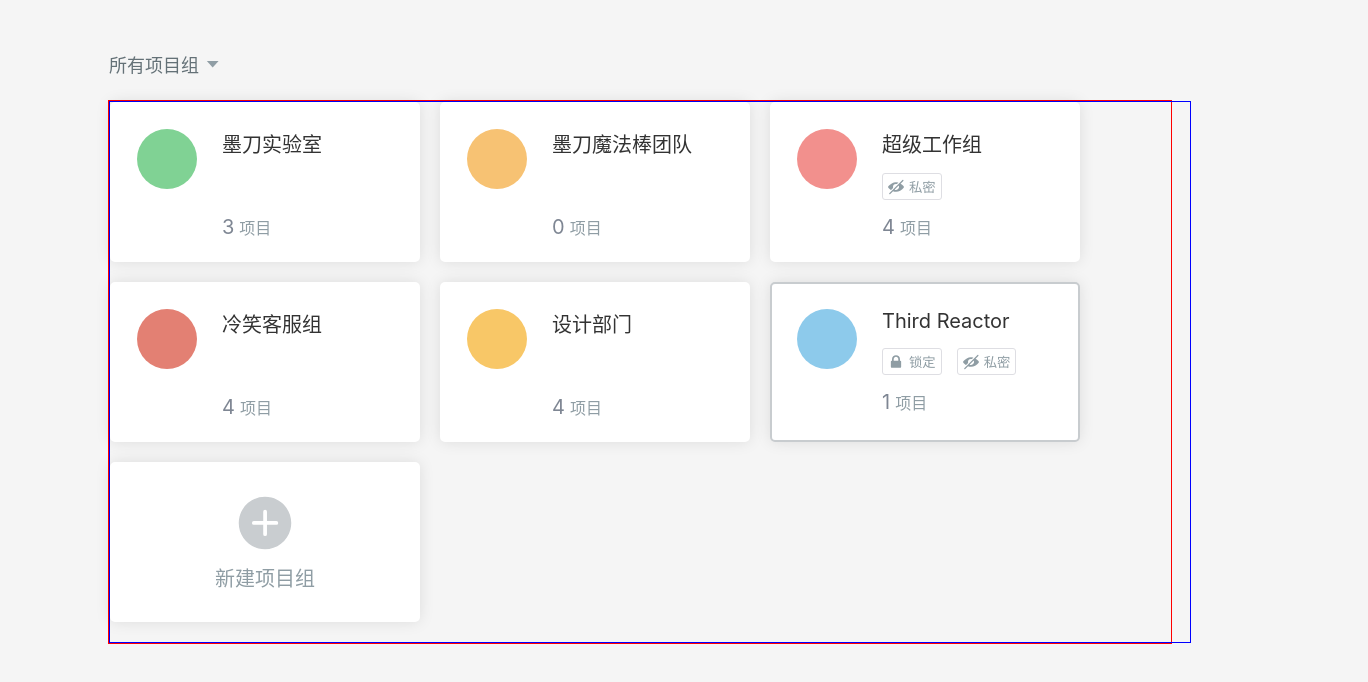
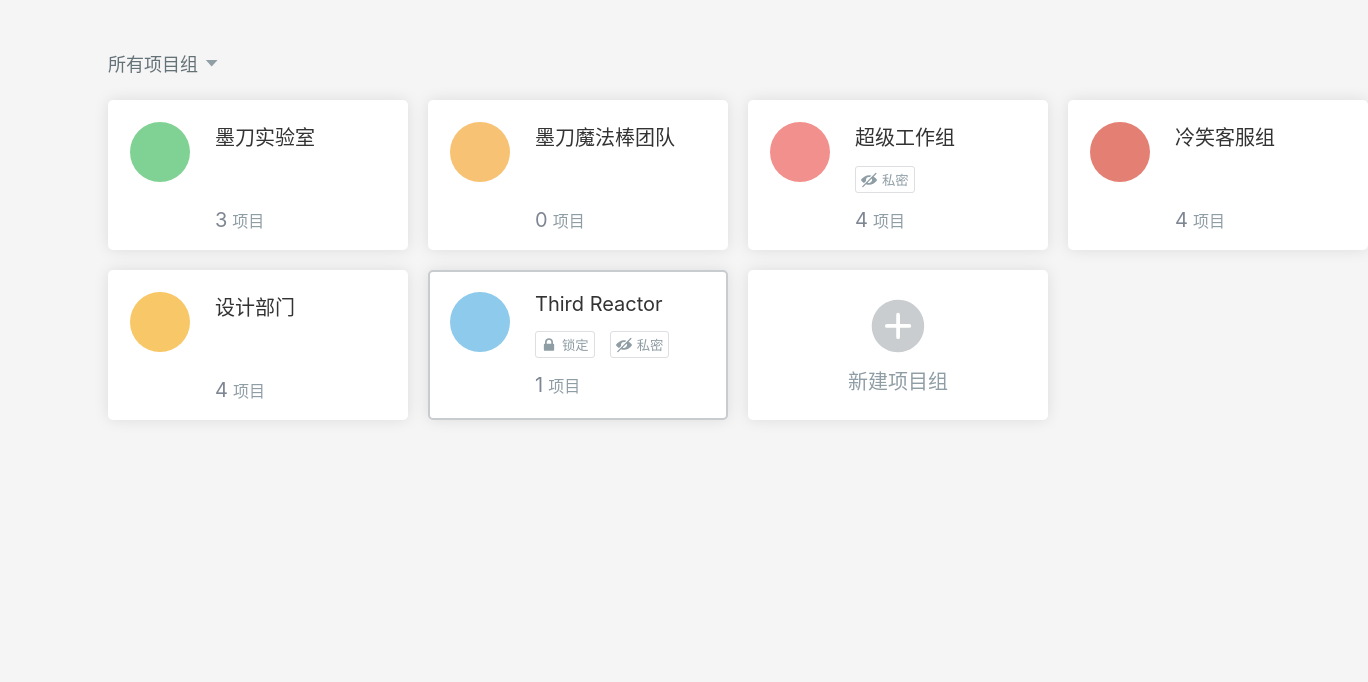
Before and after one commit to LoveVin/modao-test, a React app: page / in a window 1280 px wide. Shown: the top 682 px of the page, 1368 px wide, since content can reach past the window. Built offline with nearby package versions, Linux system fonts and the light colour scheme.

Commit message:
修改 card 布局为 grid

```diff
--- a/src/App.js
+++ b/src/App.js
@@ -6,31 +6,22 @@ import Filter from './components/Filter';
 import styled from 'styled-components';
 
 import store from './store/store';
-import Icon from './components/Icon';
 
 const AppWrapper = styled.div`
   margin: 100px;
-  border: 1px solid red;
   position: relative;
 `;
 
 const CardGroupWrapper = styled.div`
-  display: flex;
-  flex-wrap: wrap;
-  border: 1px solid blue;
-  margin-right: -20px;
+  display: grid;
+  grid-template-columns: 1fr 1fr 1fr 1fr;
+  grid-gap: 20px;
 `;
 
 const Loading = styled.div`
   text-align: center;
   padding-top: 100px;
 `
-
-const Space = styled.div`
-  min-width: 310px;
-  margin-right: 20px;
-  margin-bottom: 20px;
-`;
 
 function App() {
     const { cardList } = store.getState()
@@ -40,13 +31,9 @@ function App() {
             {cardList.length > 0 ? (
                     <CardGroupWrapper>
                         {cardList.map((item, index) => (
-                            <Space key={index}>
-                                <Card groupName={item.name} color={item.color} locked={item.locked} private={item.private} itemCount={item.itemCount}/>
-                            </Space>
+                            <Card key={index} groupName={item.name} color={item.color} locked={item.locked} private={item.private} itemCount={item.itemCount}/>
                         ))}
-                        <Space>
-                            <AddCard/>
-                        </Space>
+                        <AddCard/>
                     </CardGroupWrapper>
 
                 ) : (
--- a/src/components/AddCard.js
+++ b/src/components/AddCard.js
@@ -3,7 +3,8 @@ import Icon from './Icon';
 import styled from 'styled-components';
 
 const AddCardWrapper = styled.div`
-  height: 160px;
+  min-width: 300px;
+  height: 150px;
   cursor: pointer;
   display: flex;
   flex-direction: column;
@@ -28,7 +29,7 @@ const AddCardWrapper = styled.div`
 
 const AddCard = ()=>{
     return (
-        <AddCardWrapper>
+        <AddCardWrapper onClick={() => alert("该功能待完善")}>
             <Icon name="add" fill="#c9cdd0"/>
             <div>新建项目组</div>
         </AddCardWrapper>
--- a/src/components/Card.js
+++ b/src/components/Card.js
@@ -3,10 +3,11 @@ import styled from 'styled-components';
 import Icon from './Icon'
 
 const CardWrapper = styled.div`
-    height: 160px;
+    min-width: 300px;
+    height: 150px;
     cursor: pointer;
     display: flex;
-    padding: 25px;
+    padding: 20px;
     border-radius: 5px;
     box-shadow: 0 0 15px rgba(0,0,0,0.1);
     background-color: white;
```
